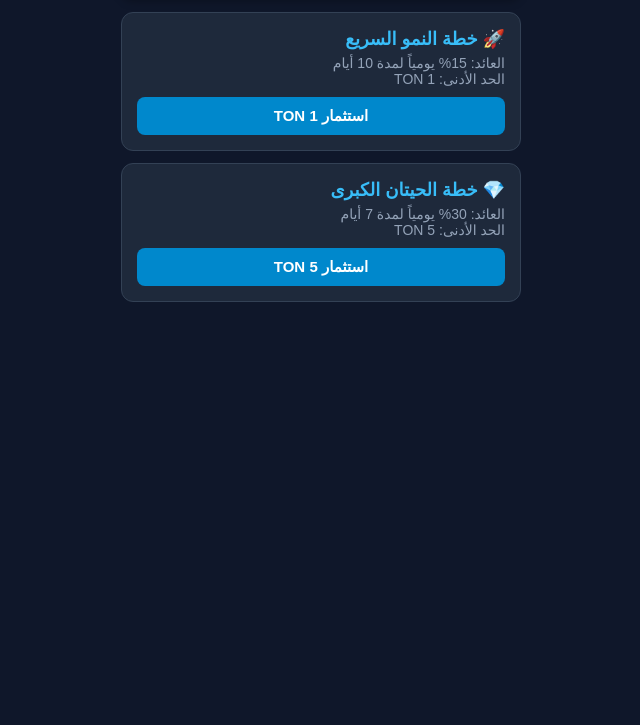
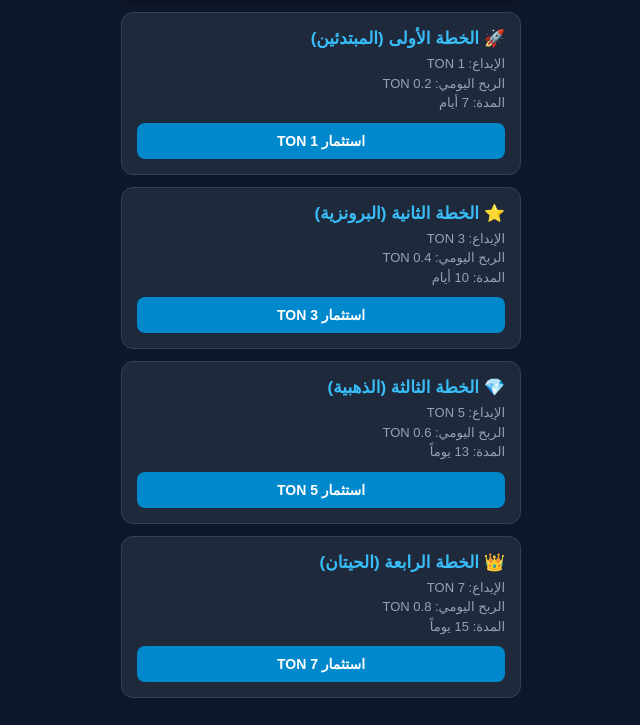
Before and after one commit to tapffone6-web/ton-investment-bot-., a website: page index.html in a window 1280 px wide. Shown: the part 103-828 px from the top of the page, without its empty margins (319-959 px from the left). Before the commit the page ends 800 px from the top, so only its background shows below. Drawn offline with Linux system fonts and the light colour scheme; a script that the page names is missing.

Commit message:
Update index.html

```diff
--- a/index.html
+++ b/index.html
@@ -42,22 +42,23 @@
             border: 1px solid #334155;
         }
         .plan-title {
-            font-size: 18px;
+            font-size: 17px;
             color: #38bdf8;
             font-weight: bold;
             margin-bottom: 5px;
         }
         .plan-details {
-            font-size: 14px;
+            font-size: 13px;
             color: #94a3b8;
             margin-bottom: 10px;
+            line-height: 1.5;
         }
         button {
             background-color: #0088cc;
             color: white;
             border: none;
             padding: 10px 15px;
-            font-size: 15px;
+            font-size: 14px;
             border-radius: 8px;
             cursor: pointer;
             width: 100%;
@@ -72,21 +73,35 @@
         <!-- رأس الحساب والمحفظة -->
         <div class="header">
             <div>رصيد الاستثمار النشط</div>
-            <div class="balance" id="balance">5.00 TON</div>
+            <div class="balance" id="balance">10.00 TON</div>
         </div>
 
         <!-- الخطة الأولى -->
         <div class="plan-card">
-            <div class="plan-title">🚀 خطة النمو السريع</div>
-            <div class="plan-details">العائد: 15% يومياً لمدة 10 أيام<br>الحد الأدنى: 1 TON</div>
-            <button onclick="investPlan(1, 1)">استثمار 1 TON</button>
+            <div class="plan-title">🚀 الخطة الأولى (المبتدئين)</div>
+            <div class="plan-details">الإيداع: 1 TON<br>الربح اليومي: 0.2 TON<br>المدة: 7 أيام</div>
+            <button onclick="investPlan(1)">استثمار 1 TON</button>
         </div>
 
         <!-- الخطة الثانية -->
         <div class="plan-card">
-            <div class="plan-title">💎 خطة الحيتان الكبرى</div>
-            <div class="plan-details">العائد: 30% يومياً لمدة 7 أيام<br>الحد الأدنى: 5 TON</div>
-            <button onclick="investPlan(5, 2)">استثمار 5 TON</button>
+            <div class="plan-title">⭐ الخطة الثانية (البرونزية)</div>
+            <div class="plan-details">الإيداع: 3 TON<br>الربح اليومي: 0.4 TON<br>المدة: 10 أيام</div>
+            <button onclick="investPlan(3)">استثمار 3 TON</button>
+        </div>
+
+        <!-- الخطة الثالثة -->
+        <div class="plan-card">
+            <div class="plan-title">💎 الخطة الثالثة (الذهبية)</div>
+            <div class="plan-details">الإيداع: 5 TON<br>الربح اليومي: 0.6 TON<br>المدة: 13 يوماً</div>
+            <button onclick="investPlan(5)">استثمار 5 TON</button>
+        </div>
+
+        <!-- الخطة الرابعة -->
+        <div class="plan-card">
+            <div class="plan-title">👑 الخطة الرابعة (الحيتان)</div>
+            <div class="plan-details">الإيداع: 7 TON<br>الربح اليومي: 0.8 TON<br>المدة: 15 يوماً</div>
+            <button onclick="investPlan(7)">استثمار 7 TON</button>
         </div>
     </div>
 
@@ -94,22 +109,22 @@
         let tg = window.Telegram.WebApp;
         tg.expand();
 
-        let balance = parseFloat(localStorage.getItem('inv_balance')) || 5.00;
+        let balance = parseFloat(localStorage.getItem('inv_balance')) || 10.00;
         document.getElementById('balance').innerText = balance.toFixed(2) + ' TON';
 
-        function investPlan(amount, planId) {
+        function investPlan(amount) {
             if (balance >= amount) {
                 balance -= amount;
                 document.getElementById('balance').innerText = balance.toFixed(2) + ' TON';
                 localStorage.setItem('inv_balance', balance);
 
-                alert('تم تفعيل خطة الاستثمار بنجاح! سيتم إضافة الأرباح لمحفظتك قريباً.');
+                alert('تم تفعيل خطة الاستثمار بنجاح! ستبدأ أرباحك اليومية بالإضافة إلى رصيدك.');
 
                 if (tg.HapticFeedback) {
                     tg.HapticFeedback.notificationOccurred('success');
                 }
             } else {
-                alert('رصيدك غير كافٍ للاستثمار!');
+                alert('رصيدك الحالي غير كافٍ للاشتراك في هذه الخطة!');
                 if (tg.HapticFeedback) {
                     tg.HapticFeedback.notificationOccurred('error');
                 }
```
